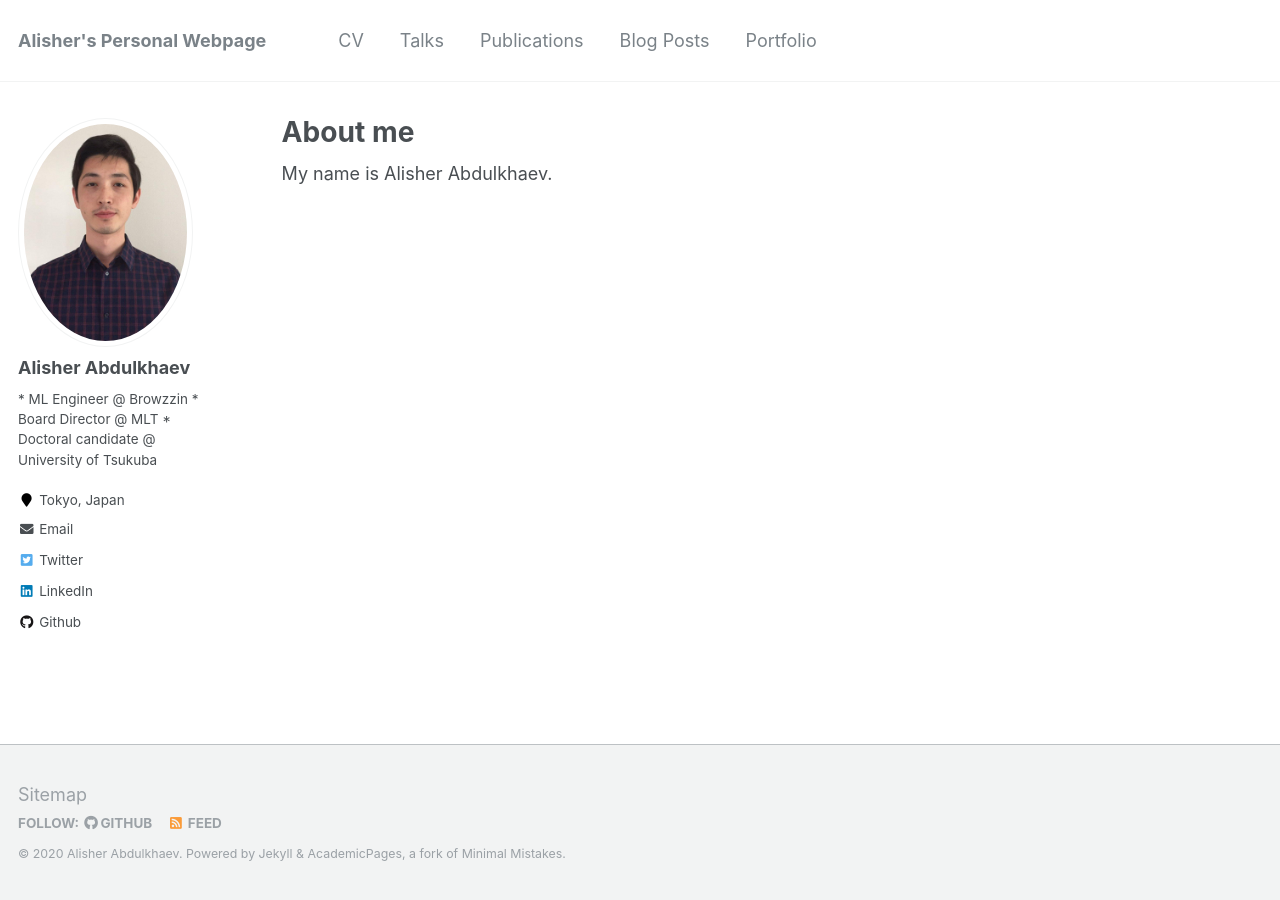
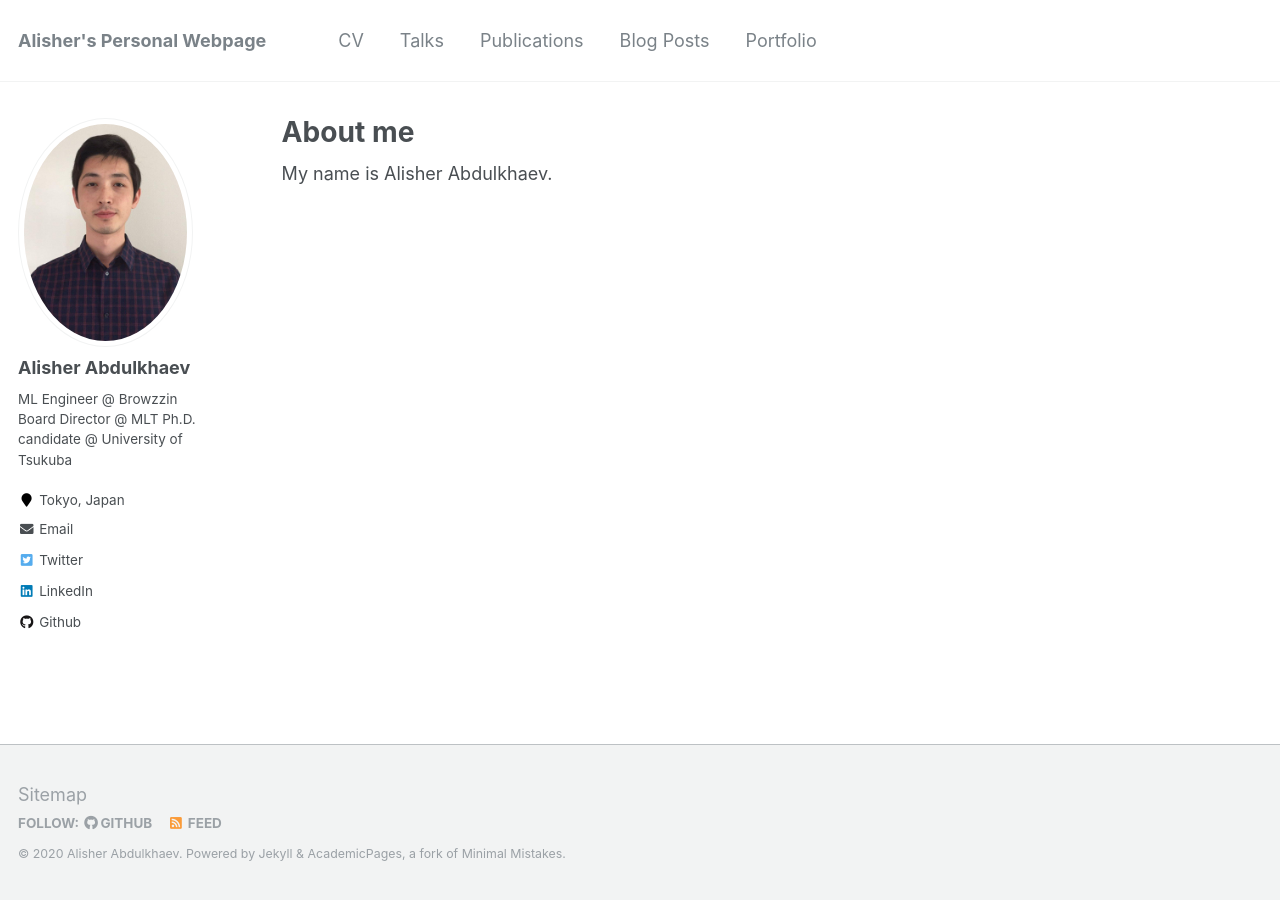
Before and after one commit to vivek37373/alisher-ai.github.io, a Jekyll site: the page built from _pages/about.md, in a window 1280 px wide. Built offline with Jekyll 4.4.1, drawn with Linux system fonts in a browser that asks for light colours.

Commit message:
Update _config.yml

```diff
--- a/_config.yml
+++ b/_config.yml
@@ -5,6 +5,8 @@
 # For technical reasons, this file is *NOT* reloaded automatically when you use
 # `jekyll serve`. If you change this file, please restart the server process.
 
+kramdown:
+  hard_wrap: true
 # Site Settings
 locale                   : "en-US"
 title                    : "Alisher's Personal Webpage"
@@ -16,11 +18,11 @@ name                     : &name "Alisher Abdulkhaev"
 
 description              : &description
                               |
-                               * ML Engineer @ Browzzin
+                                ML Engineer @ Browzzin
 
-                               * Board Director @ MLT
+                                Board Director @ MLT
 
-                               * Doctoral candidate @ University of Tsukuba
+                                Doctoral candidate @ University of Tsukuba
 
 url                      : https://alisher-ai.github.io # the base hostname & protocol for your site e.g. "https://mmistakes.github.io"
 baseurl                  : "" # the subpath of your site, e.g. "/blog"
@@ -95,11 +97,11 @@ author:
   avatar           : "profile.png"
   bio              :
                     |
-                    * ML Engineer @ Browzzin
+                    ML Engineer @ Browzzin
 
-                    * Board Director @ MLT
+                    Board Director @ MLT
 
-                    * Doctoral candidate @ University of Tsukuba
+                    Ph.D. candidate @ University of Tsukuba
 
   location         : "Tokyo, Japan"
   employer         :
```
